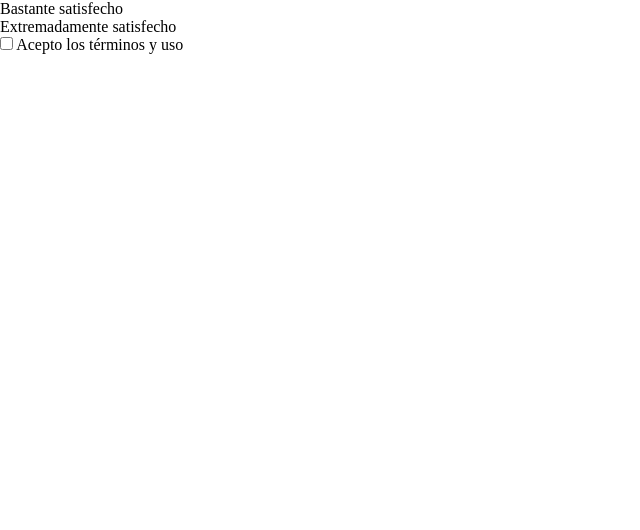
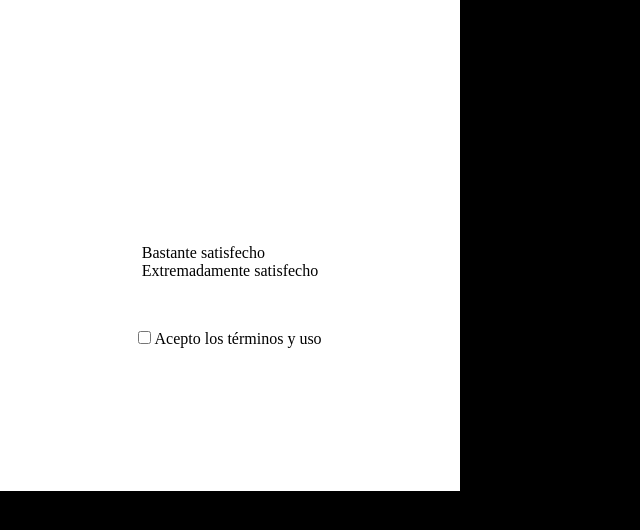
Before and after one commit to Chorchh/2dochallenge, a plain HTML site: page index.html in a window 1280 px wide. Shown: the whole page, without its empty margins (0-640 px from the left). Drawn offline with Linux system fonts and the light colour scheme; a web font is replaced by a local one.

Commit message:
cree el container

```diff
--- a/index.html
+++ b/index.html
@@ -21,8 +21,10 @@
                 <div><p>Bastante satisfecho</p></div>
                 <div><p>Extremadamente satisfecho</p></div>
             </div>
+            <div class="terminos">
                 <input type="checkbox" name="checkbox" id="terminos">
                 <label for="terminos">Acepto los términos y uso</label>
             </div>
+        </div>
 </body>
 </html>
--- a/style.css
+++ b/style.css
@@ -8,7 +8,23 @@
 
 :root {
     --blanco: #FFFFFF;
-    --negro: #00000000;
+    --negro: #000000;
     --azul: #151A41;
     --rosa: #FF0099;
 }
+
+body {
+    background-color: var(--negro);
+}
+
+.container {
+    height: 100vh;
+    display: flex;
+    justify-content: center;
+    align-items: center;
+    flex-direction: column;
+    gap: 50px;
+    background: var(--blanco);
+    height: 491px;
+    width: 460px;
+}
```
Lines whose indentation alone changed are shown as unchanged.
